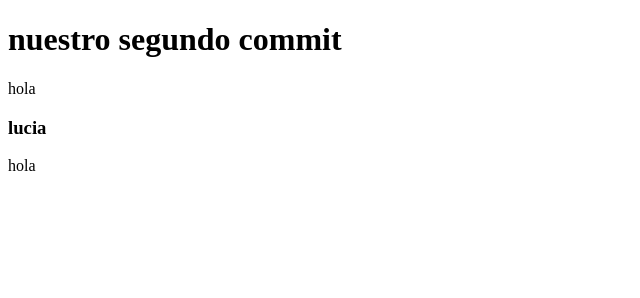
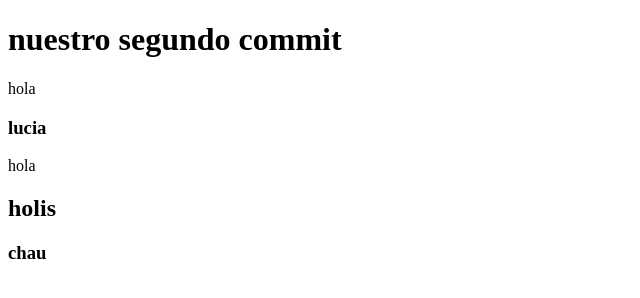
Before and after one commit to LuciaPrebisch/rolling_clase2git, a plain HTML site: page index.html in a window 1280 px wide. Shown: the whole page, without its empty margins (0-640 px from the left). Drawn offline with Linux system fonts and the light colour scheme.

Commit message:
agregue cosas nuevas

```diff
--- a/index.html
+++ b/index.html
@@ -11,6 +11,8 @@
     <p> hola </p>
     <h3> lucia </h3>
     <p> hola </p>
+    <h2> holis </h2>
+    <h3> chau </h3>
 
 
 </body>
```
